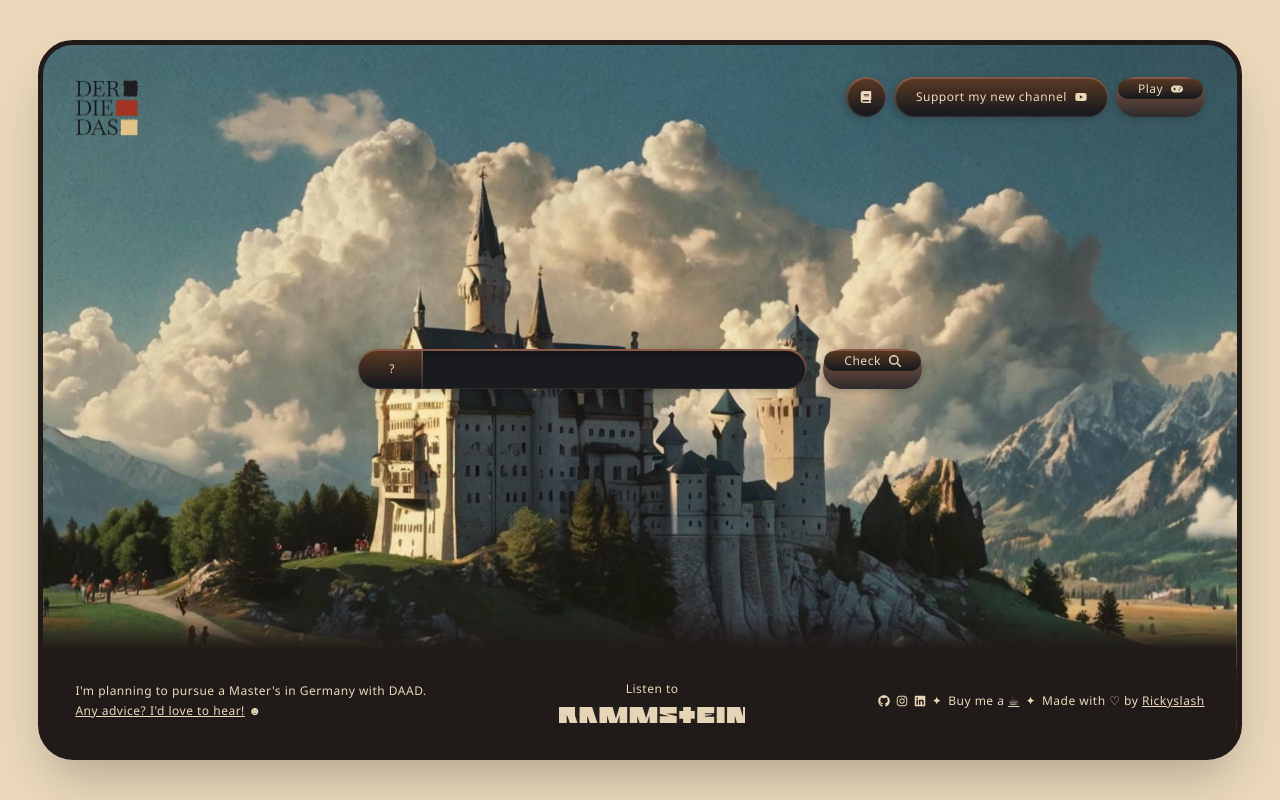
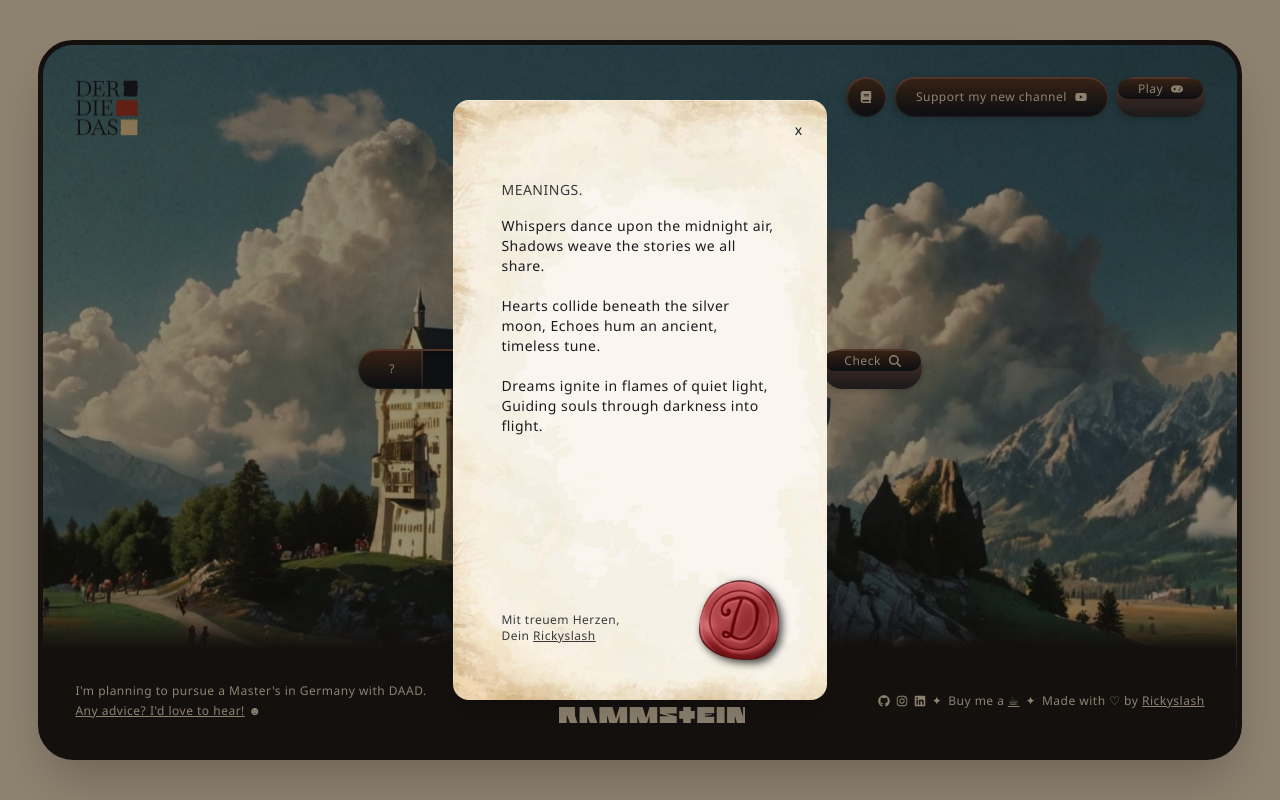
Before and after one commit to ricky-kiva/wrx-derdiedas-fe, a React (Vite) app: page / in a window 1280 px wide. Both pictures are taken after a click on the button "Note for DerDieDas". Built offline with nearby package versions, Linux system fonts and the light colour scheme.

Commit message:
feat(src-app): impl. modal's open-close state

```diff
--- a/src/App.tsx
+++ b/src/App.tsx
@@ -3,19 +3,24 @@ import { MainFooter } from './components/Footer';
 import { FormContainer, MainContainer } from './components/Container';
 import { useState } from 'react';
 import { JumpingError } from './components/Error';
+import { LetterModal } from './components/Modal';
 
 function App() {
   const [errorMsg, setErrorMsg] = useState<string | null>(null);
+  const [showModal, setShowModal] = useState<boolean>(false);
 
   return (
+    <>
+      {showModal && <LetterModal setShowModal={setShowModal}/>}
       <MainContainer children={
         <>
-        <MainHeader />
+          <MainHeader setShowModal={setShowModal}/>
           <FormContainer setErrorMsg={setErrorMsg} />
           <MainFooter />
           {errorMsg && <JumpingError msg={errorMsg} />}
         </>
       }/>
+    </>
   );
 }
 
--- a/src/components/Header/MainHeader.tsx
+++ b/src/components/Header/MainHeader.tsx
@@ -5,16 +5,21 @@ import IconGamepad from '../../assets/images/icon-gamepad-1.svg?react';
 import HeaderMenu from './HeaderMenu';
 import type { GoldenButtonProps } from '../Button';
 
+interface MainHeaderProps {
+  setShowModal: React.Dispatch<React.SetStateAction<boolean>>
+}
+
 const openMyChannel = () => window
   .open('https://www.youtube.com/@rexzeppelin', '_blank', 'noopener,noreferrer');
 
+export const MainHeader: React.FC<MainHeaderProps> = ({ setShowModal }) => {
   const buttonProps: GoldenButtonProps[] = [
-  { icon: IconBook, label: 'Note for DerDieDas', onClick: (() => {}) },
+    { icon: IconBook, label: 'Note for DerDieDas', onClick: (() => setShowModal(true)) },
     { text: 'Support my new channel', icon: IconYouTube, hideTextOnMobile: true, onClick: openMyChannel },
     { text: 'Play', icon: IconGamepad, hideTextOnMobile: false, onClick: (() => {}) }
   ];
 
-export const MainHeader = () => (
+  return (
     <div className='w-full flex justify-between'>
       <a href='/'>
         <img src={LogoDerDieDas} alt='DerDieDas Logo' className='w-16 hover:animate-spin-propeller' />
@@ -22,3 +27,4 @@ export const MainHeader = () => (
       <HeaderMenu buttonProps={buttonProps} />
     </div>
   );
+};
--- a/src/components/Modal/LetterModal.tsx
+++ b/src/components/Modal/LetterModal.tsx
@@ -1,12 +1,23 @@
 import ModalFooterWax from './ModalFooterWax';
 
-export const LetterModal = () => (
+interface LetterModalProps {
+  setShowModal: React.Dispatch<React.SetStateAction<boolean>>
+}
+
+export const LetterModal: React.FC<LetterModalProps> = ({ setShowModal }) => (
   <div className='fixed inset-0 bg-black/40 flex items-center justify-center z-20'>
     <div className='relative w-3/4 md:w-1/2 lg:w-[29.15%] h-[81%] md:h-[75%] flex flex-col
       bg-old-paper-texture-1 bg-cover rounded-2xl shadow-xl text-sm text-txt-black'
     >
       <div className='w-full flex justify-end px-6 pt-5'>
-        <button className='hover:text-brdr-goldBrdrTop transition-colors duration-200'>x</button>
+        <button
+          className='hover:text-brdr-goldBrdrTop transition-colors duration-200'
+          type='button'
+          aria-label='Close Modal Box'
+          onClick={() => setShowModal(false)}
+        >
+          x
+        </button>
       </div>
       <div className='flex-1 flex flex-col justify-between px-12 py-10'>
         <h3 className="opacity-85 mb-4">MEANINGS.</h3>
```
Lines whose indentation alone changed are shown as unchanged.
